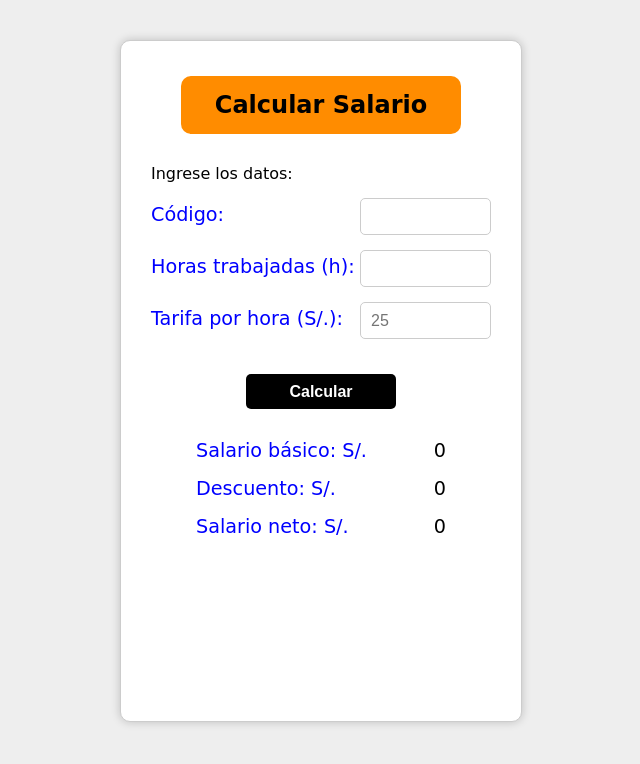
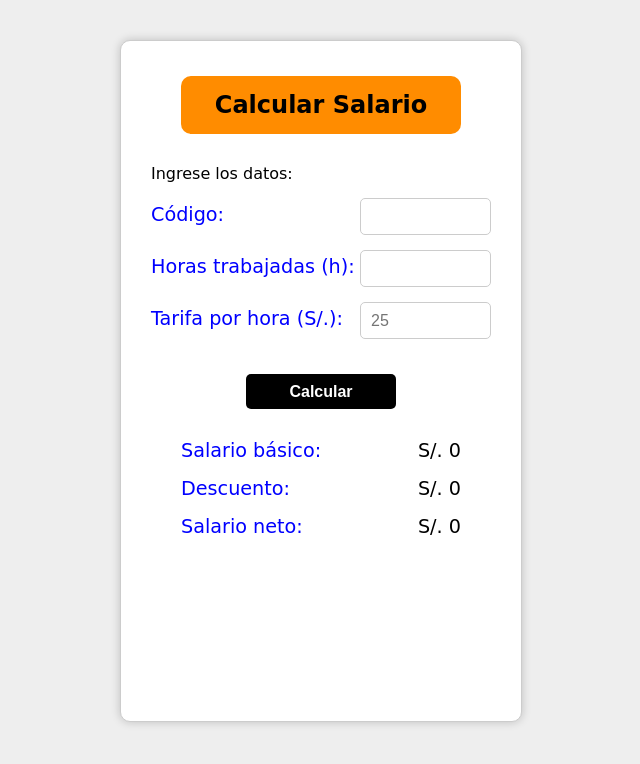
Before and after one commit to rjcastillolopez/Ejercicios-JavaScript, a plain HTML site: page Ejercicios_AngularJS_2/index.html in a window 1280 px wide. Shown: the whole page, without its empty margins (319-959 px from the left). Drawn offline with nearby package versions, Linux system fonts and the light colour scheme.

Commit message:
ejercicios - angular js 2

```diff
--- a/Ejercicios_AngularJS_2/app.js
+++ b/Ejercicios_AngularJS_2/app.js
@@ -57,8 +57,8 @@ app.controller("myCtrl", function ($scope) {
       var horas = $scope.horas;
       var salario = horas * tarifaHora;
       // Asignación de los valores a las variables del scope
-      $scope.salarioBase = salario;
-      $scope.descuento = descuento(salario);
-      $scope.salarioNeto = salario - $scope.descuento;
+      $scope.salarioBase = salario.toFixed(2);
+      $scope.descuento = descuento(salario).toFixed(2);
+      $scope.salarioNeto = (salario - $scope.descuento).toFixed(2);
    };
 });
--- a/Ejercicios_AngularJS_2/index.html
+++ b/Ejercicios_AngularJS_2/index.html
@@ -32,16 +32,16 @@
          <button ng-click="calcularSalario()">Calcular</button>
       </form>
       <div class="output">
-         <p>Salario básico: S/.</p>
-         <p style="color: black;">{{salarioBase || 0}}</p>
+         <p>Salario básico:</p>
+         <p style="color: black;"> S/. {{salarioBase || 0}}</p>
       </div>
       <div class="output">
-         <p>Descuento: S/.</p>
-         <p style="color: black;">{{descuento || 0}}</p>
+         <p>Descuento:</p>
+         <p style="color: black;">S/. {{descuento || 0}}</p>
       </div>
       <div class="output">
-         <p>Salario neto: S/.</p>
-         <p style="color: black">{{salarioNeto || 0}}</p>
+         <p>Salario neto:</p>
+         <p style="color: black"> S/. {{salarioNeto || 0}}</p>
       </div>
       <script src="app.js"></script>
    </div>
--- a/Ejercicios_AngularJS_2/styles.css
+++ b/Ejercicios_AngularJS_2/styles.css
@@ -67,5 +67,5 @@ p {
 .output {
    display: flex;
    justify-content: space-between;
-   padding: 0 75px;
+   padding: 0 60px;
 }
```
